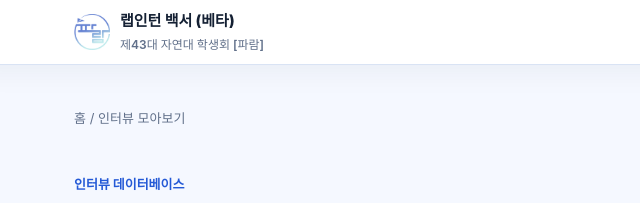
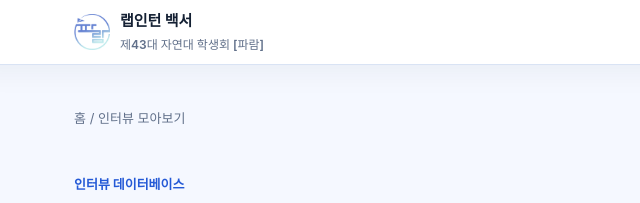
Before and after one commit to SNU-CNS-Student-Council/labinternbook, a plain HTML site: page interviews.html in a window 1280 px wide. Shown: the top 203 px of the page, 26-666 px from the left. Drawn offline with Linux system fonts and the light colour scheme.

Commit message:
베타테스트 종료

```diff
--- a/interviews.html
+++ b/interviews.html
@@ -3,7 +3,7 @@
   <head>
     <meta charset="UTF-8">
     <meta name="viewport" content="width=device-width, initial-scale=1.0">
-    <title>(베타) 인터뷰 모아보기</title>
+    <title>인터뷰 모아보기</title>
     <link rel="stylesheet" href="sigape.css">
     <link rel="icon" type="image/png" href="logo.png">
     <script src="site-config.js"></script>
@@ -17,7 +17,7 @@
             <img class="brand-logo" src="logo.png" alt="파람 로고">
           </a>
           <span class="brand-text">
-            <a class="brand-main" href="index.html">랩인턴 백서 (베타)</a>
+            <a class="brand-main" href="index.html">랩인턴 백서</a>
             <a class="brand-sub" href="#" data-config-url="NOTION_URL" target="_blank" rel="noopener noreferrer">제43대 자연대 학생회 [파람]</a>
           </span>
         </div>
```
